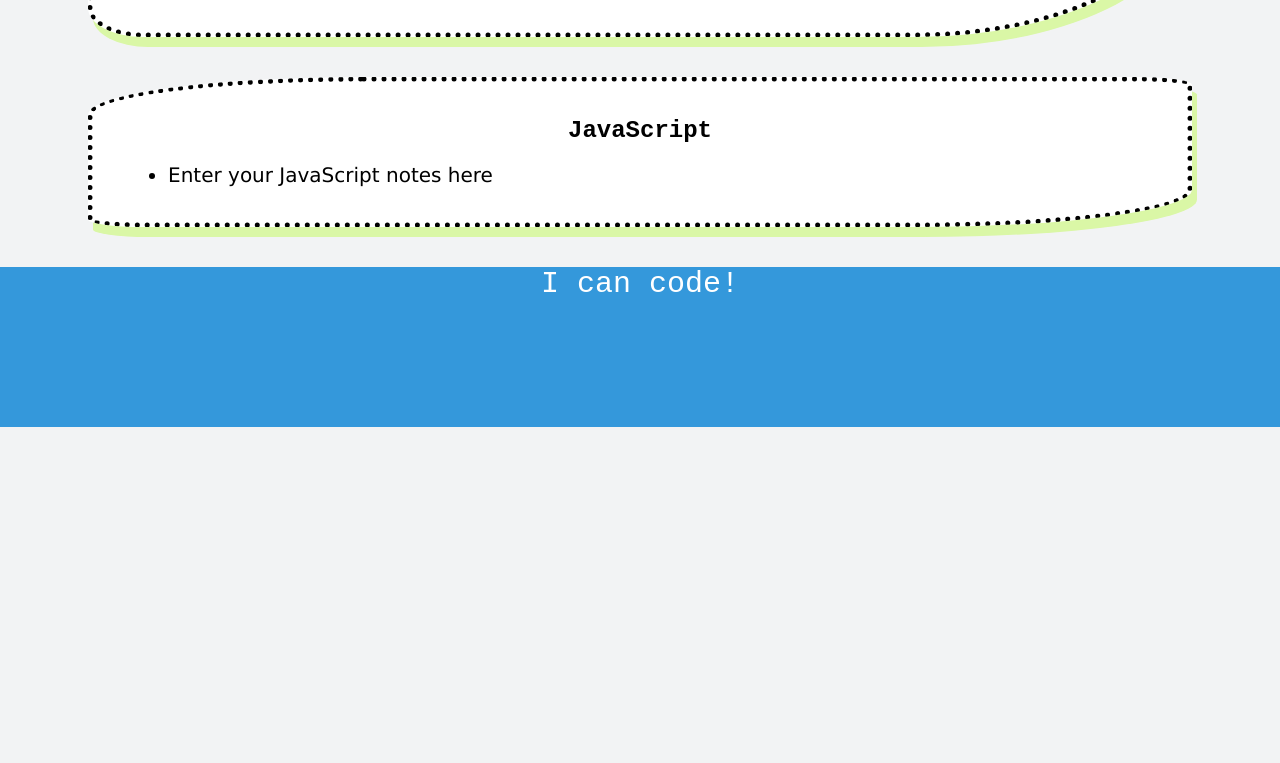
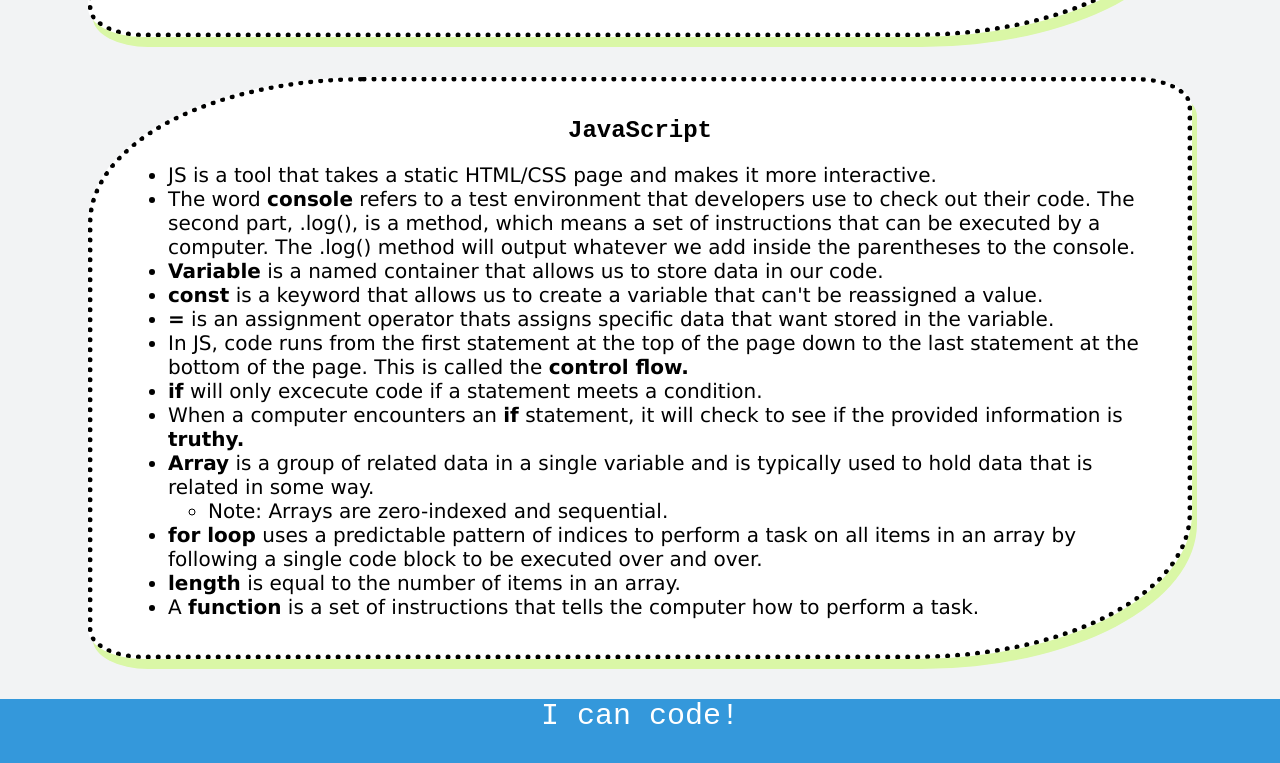
Before and after one commit to jclark-bcamp/prework-study-guide, a plain HTML site: page index.html in a window 1280 px wide. Shown: the part 1797-2560 px from the top of the page. Before the commit the page ends 2224 px from the top, so only its background shows below. Drawn offline with Linux system fonts and the light colour scheme.

Commit message:
added js script and updated js section to prework application

```diff
--- a/assets/script.js
+++ b/assets/script.js
@@ -1,19 +1,26 @@
 const topics = ['HTML', 'CSS', 'Git', 'JavaScript'];
+const randomTopic = topics[Math.floor(Math.random() * topics.length)];
 
+function listTopics() {
  for (let x = 0; x < topics.length; x++) {
    console.log(topics[x]);
  }
+}
 
-/*
-if (topic === 'HTML') {
+function selectTopic() {
+    if (randomTopic === 'HTML') {
       console.log("Let's study HTML!");
-} else if (topic === 'CSS') {
+    } else if (randomTopic === 'CSS') {
       console.log("Let's study CSS!");
-} else if (topic === 'Git') {
+    } else if (randomTopic === 'Git') {
       console.log("Let's study Git!");
-} else if (topic === 'JavaScript') {
+    } else if (randomTopic === 'JavaScript') {
       console.log("Let's study JavaScript!");
     } else {
       console.log('Please try again!');
     }
-*/
+  }
+
+console.log('Here are the topics we learned through Prework:');
+listTopics()
+selectTopic()
--- a/index.html
+++ b/index.html
@@ -78,7 +78,21 @@
         <h2>JavaScript</h2>
         <br>
         <ul>
-          <li>Enter your JavaScript notes here</li>
+          <li>JS is a tool that takes a static HTML/CSS page and makes it more interactive.</li>
+          <li>The word <b>console</b> refers to a test environment that developers use to check out their code. The second part, .log(), is a method, which means a set of instructions that can be executed by a computer. The .log() method will output whatever we add inside the parentheses to the console.</li>
+          <li><b>Variable</b> is a named container that allows us to store data in our code.</li>
+          <li><b>const</b> is a keyword that allows us to create a variable that can't be reassigned a value.</li>
+          <li><b>=</b> is an assignment operator thats assigns specific data that want stored in the variable.</li>
+          <li>In JS, code runs from the first statement at the top of the page down to the last statement at the bottom of the page. This is called the <b>control flow.</b></li>
+          <li><b>if</b> will only excecute code if a statement meets a condition.</li>
+          <li>When a computer encounters an <b>if</b> statement, it will check to see if the provided information is <b>truthy.</b></li>
+          <li><b>Array</b> is a group of related data in a single variable and is typically used to hold data that is related in some way.</li>
+          <ul>
+            <li>Note: Arrays are zero-indexed and sequential.</li>
+          </ul>
+          <li><b>for loop</b> uses a predictable pattern of indices to perform a task on all items in an array by following a single code block to be executed over and over.</li>
+          <li><b>length</b> is equal to the number of items in an array.</li>
+          <li>A <b>function</b> is a set of instructions that tells the computer how to perform a task.</li>
         </ul>
       </section>
     </main>
```
Lines whose indentation alone changed are shown as unchanged.
